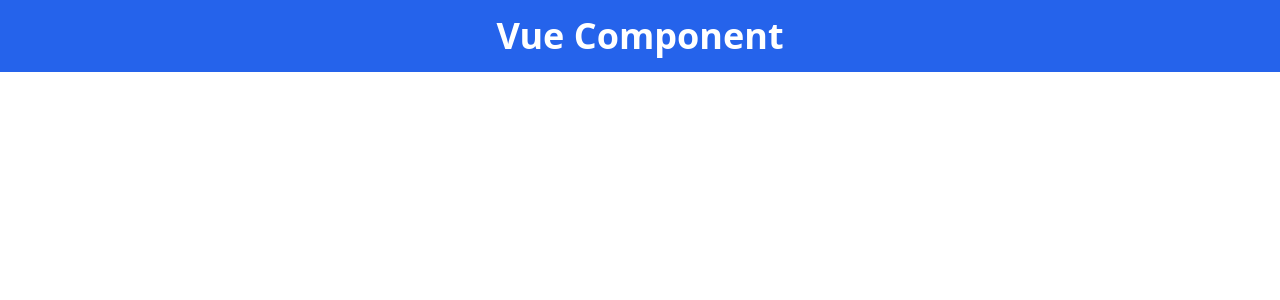
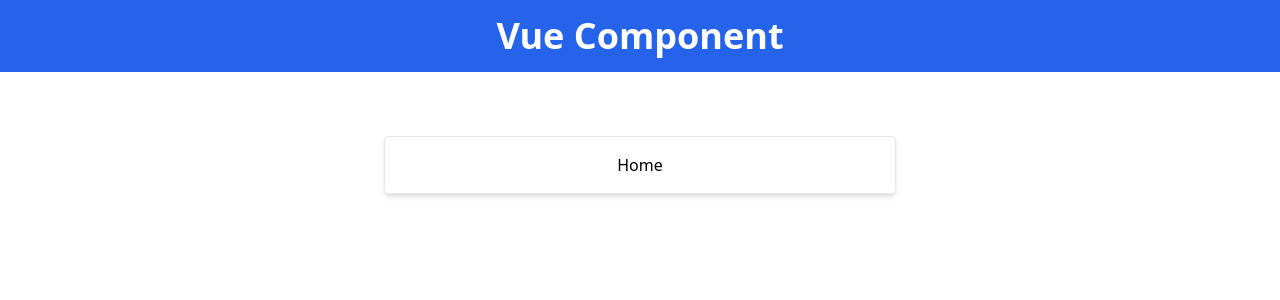
Before and after one commit to JasonWu73/vue-app, a Vue app: page / in a window 1280 px wide. Shown: the top 300 px of the page. Built offline with nearby package versions, Linux system fonts and the light colour scheme.

Commit message:
增加 Vue Router

```diff
--- a/package.json
+++ b/package.json
@@ -9,7 +9,8 @@
     "preview": "vite preview"
   },
   "dependencies": {
-    "vue": "^3.4.21"
+    "vue": "^3.4.21",
+    "vue-router": "^4.3.2"
   },
   "devDependencies": {
     "@types/node": "^20.12.12",
--- a/src/App.vue
+++ b/src/App.vue
@@ -8,6 +8,7 @@
       <h1 class="text-4xl">Vue Component</h1>
     </template>
 
+    <RouterView/>
   </Card>
 </template>
 
--- /dev/null
+++ b/src/components/home/HomeView.vue
@@ -0,0 +1,13 @@
+<script setup lang="ts">
+
+</script>
+
+<template>
+  <div>
+    <h1>Home</h1>
+  </div>
+</template>
+
+<style scoped>
+
+</style>
--- a/src/main.ts
+++ b/src/main.ts
@@ -1,5 +1,9 @@
 import { createApp } from 'vue';
+
+import router from './router.ts';
 import './style.css';
 import App from './App.vue';
 
-createApp(App).mount('#app');
+createApp(App)
+  .use(router)
+  .mount('#app');
--- /dev/null
+++ b/src/router.ts
@@ -0,0 +1,14 @@
+import { createRouter, createWebHistory, type RouteRecordRaw } from 'vue-router';
+
+import HomeView from './components/home/HomeView.vue';
+
+const routes: Readonly<RouteRecordRaw[]> = [
+  { path: '/', component: HomeView }
+];
+
+const router = createRouter({
+  history: createWebHistory(),
+  routes
+});
+
+export default router;
```
Also changed, not shown: 1 other file (tests, documents, lock files or other folders).
